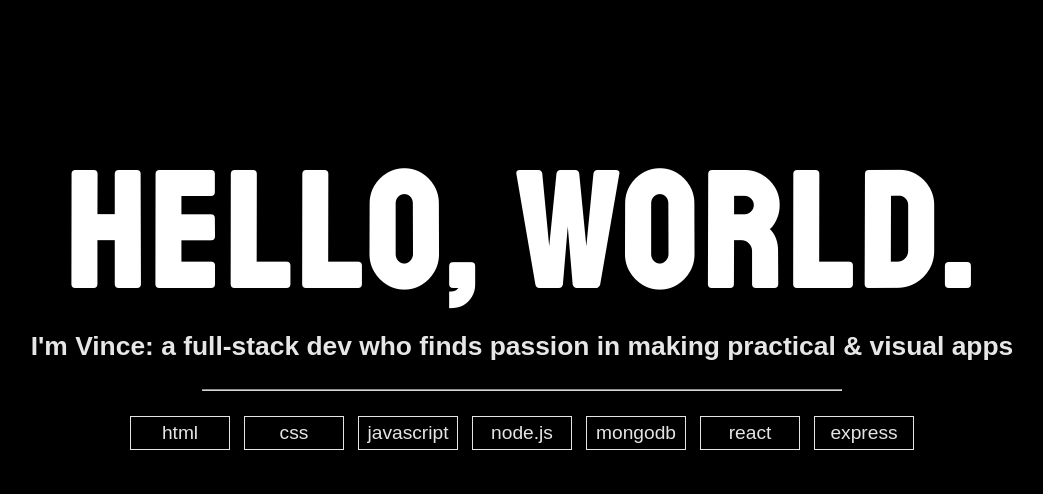
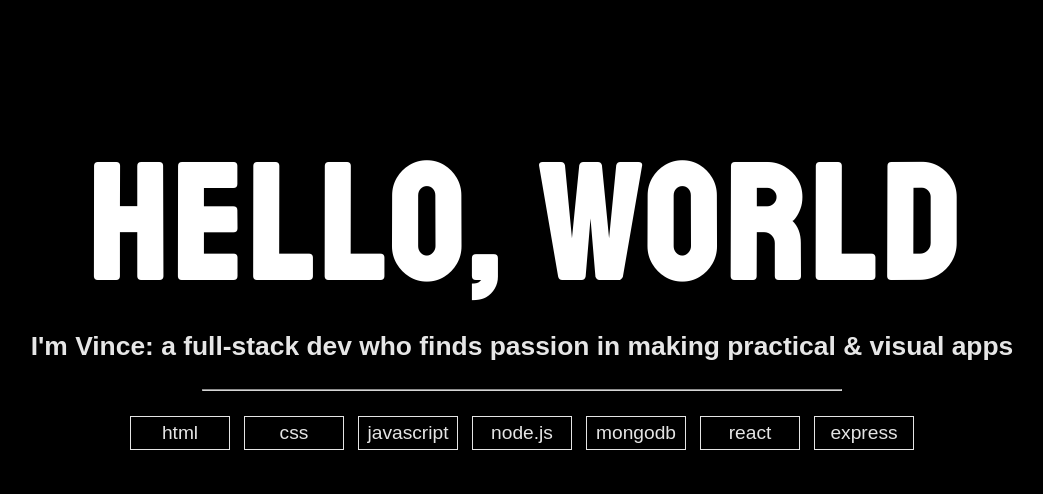
Before and after one commit to vince1444/vince1444.github.io, a plain HTML site: page index.html in a window 1280 px wide. Shown: the part 5-499 px from the top of the page, without its empty margins (126-1169 px from the left). Drawn offline with Linux system fonts and the light colour scheme.

Commit message:
Added negative margin to counteract letter spacing to header

```diff
--- a/script.js
+++ b/script.js
@@ -20,7 +20,7 @@ function scrollToProjects(projectsDiv) {
 
 function type(element) {
     (function x() {
-        const text = "Hello, World.";
+        const text = "Hello, World";
         const speed = 90;
         for (let i = 0; i < text.length; i++) {
             setTimeout(() => {
--- a/styles.css
+++ b/styles.css
@@ -38,6 +38,8 @@ body {
 }
 
 #main-header {
+    display: flex;
+    align-items: center;
     font-size: 10rem;
     font-family: 'Staatliches', cursive;
     text-align: center;
@@ -45,6 +47,7 @@ body {
     margin-bottom: 0;
     letter-spacing: .5rem;
     height: 185px;
+    margin-right: -.5rem;
 }
 
 #sub-header {
```
